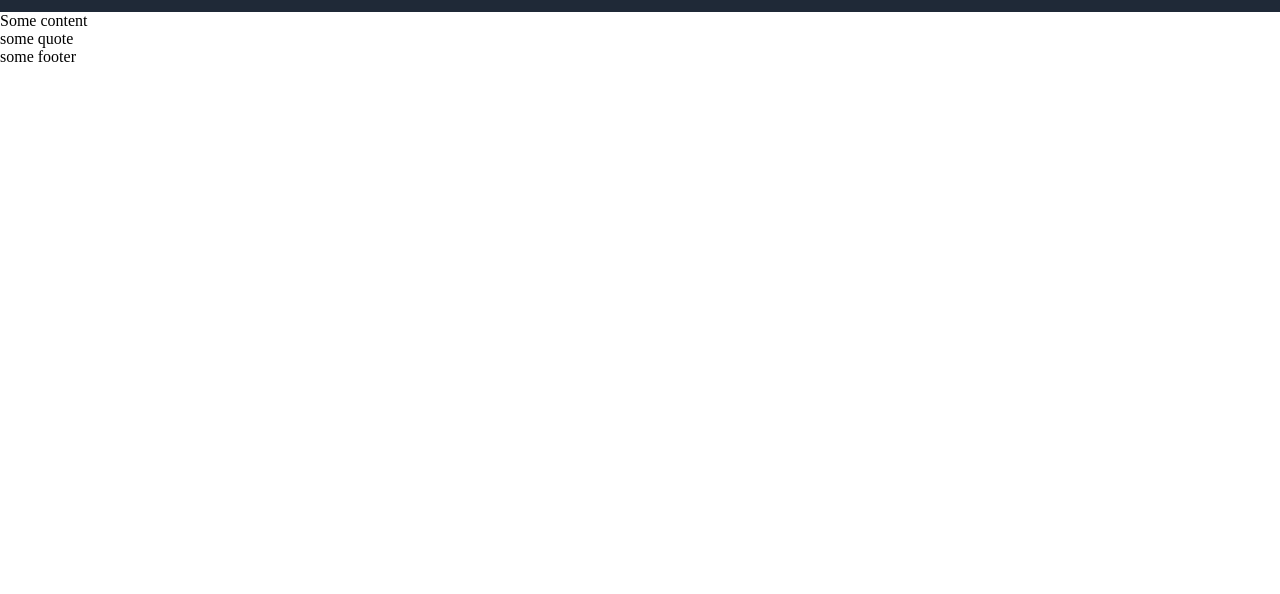
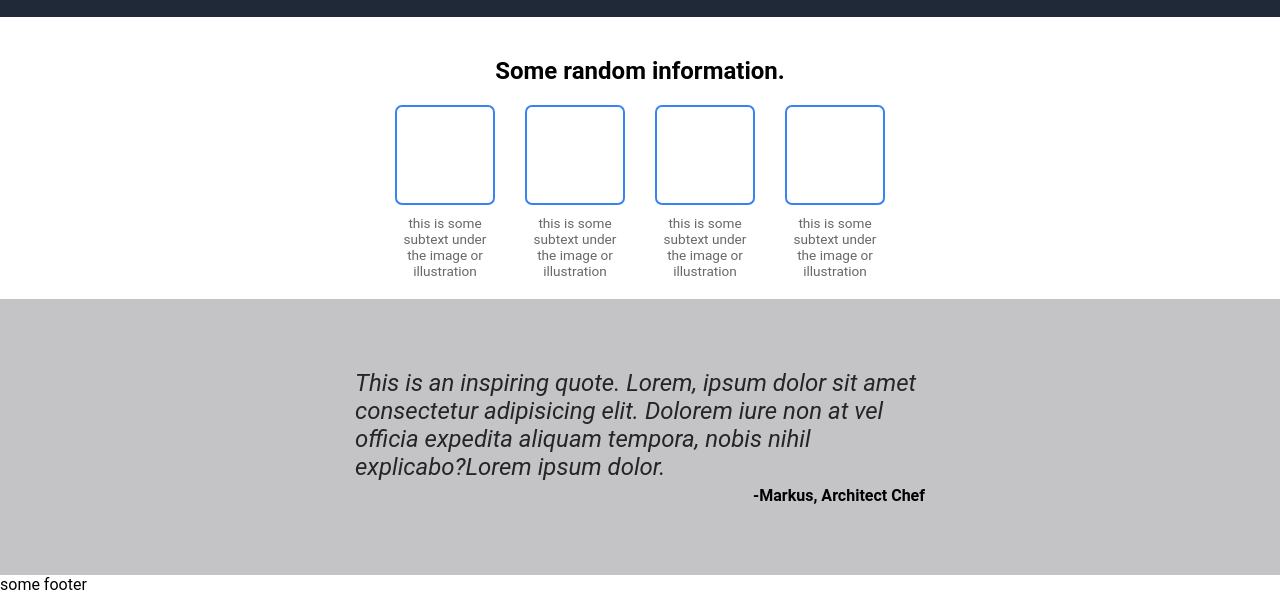
Before and after one commit to 1q2a1/flexbox_refresher, a plain HTML site: page index.html in a window 1280 px wide. Shown: the part 241-835 px from the top of the page. Before the commit the page ends 800 px from the top, so only its background shows below. Drawn offline with Linux system fonts and the light colour scheme.

Commit message:
Added content and styling
added content and styling for sections: content and quote

```diff
--- a/index.html
+++ b/index.html
@@ -26,8 +26,36 @@
             <div class="placeholder-image">this is a placeholder for an image</div>
         </div>
     </header>
-    <div class="content">Some content</div>
-    <div class="quote">some quote</div>
+
+    <div class="content">
+        <h2>Some random information.</h2>
+        <div class="card-container">
+            <div class="card">
+                <div class="card-img"></div>
+                <p class="card-content">this is some subtext under the image or illustration</p>
+            </div>
+            <div class="card">
+                <div class="card-img"></div>
+                <p class="card-content">this is some subtext under the image or illustration</p>
+            </div>
+            <div class="card">
+                <div class="card-img"></div>
+                <p class="card-content">this is some subtext under the image or illustration</p>
+            </div>
+            <div class="card">
+                <div class="card-img"></div>
+                <p class="card-content">this is some subtext under the image or illustration</p>
+            </div>
+        </div>
+    </div>
+
+    <div class="quote-section">
+        <div class="quote">This is an inspiring quote. Lorem, ipsum dolor sit amet consectetur adipisicing elit. Dolorem iure non at vel officia expedita aliquam tempora, nobis nihil explicabo?Lorem ipsum dolor.</div>
+        <div class="quote-author">
+            <p>-Markus, Architect Chef</p>
+        </div>
+    </div>
+
     <footer>
         some footer
     </footer>
--- a/styles.css
+++ b/styles.css
@@ -2,6 +2,7 @@
     padding: 0px;
     margin: 0px;
     box-sizing: border-box;
+    font-family: roboto;
 }
 
 body{
@@ -72,3 +73,53 @@ nav{
     font-weight: bolder;
     color:#F9FAF8;
 }
+
+.content{
+    padding:20px;
+}
+.content h2{
+    text-align: center;
+    padding: 20px;
+}
+.card-container{
+    display: flex;
+    justify-content:center;
+    gap: 30px;
+}
+.card-img{
+   width: 100px;
+   height: 100px;
+   border: 2px solid #3882F6;
+   border-radius: 7%;
+   margin-bottom: 10px;
+}
+.card-content{
+   width: 100px;
+   text-align: center;
+   color: #666869;
+   font-size: 0.85rem;
+}
+
+.quote-section{
+    background-color: #c4c4c7;
+    padding: 70px;
+    display: flex;
+    justify-content: center;
+    align-items: center;
+    flex-direction: column;
+    gap:5px;
+}
+.quote{
+    color:#252525;
+    font-size: 1.5rem;
+    width: 50%;
+    font-style: italic;
+}
+.quote-author{
+    font-weight: 600;
+    width:50%;
+}
+.quote-author p{
+    display:flex;
+    justify-content: flex-end;
+}
```
